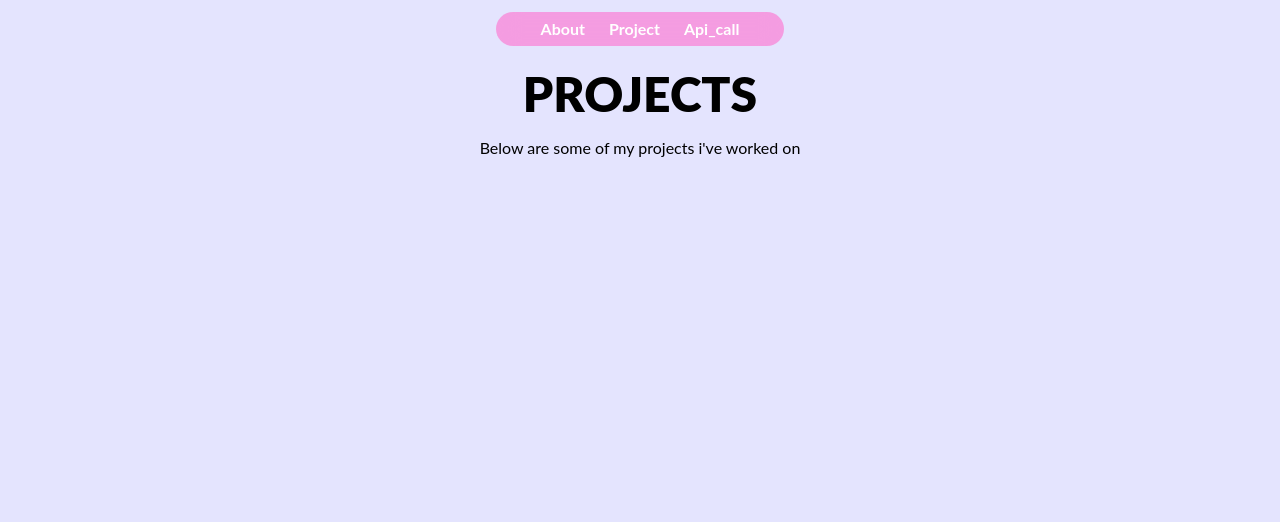
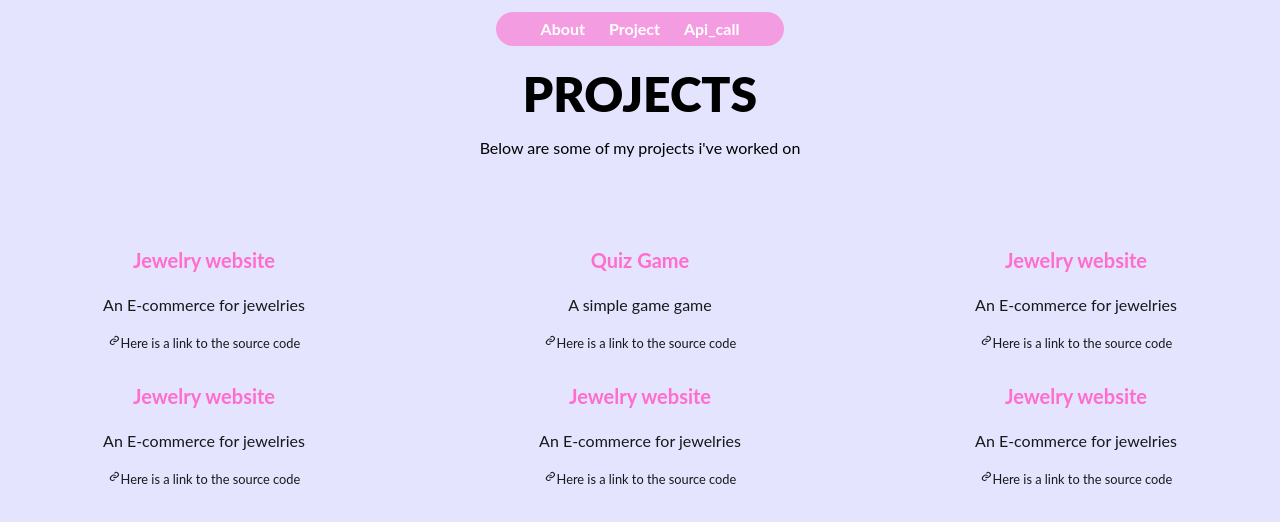
Before and after one commit to jennifer-pecky/New-folder, a React (Vite) app in the folder project/: page /project in a window 1280 px wide. Shown: the top 522 px of the page. Built offline with nearby package versions, Linux system fonts and the light colour scheme.

Commit message:
added project section

```diff
--- a/project/package.json
+++ b/project/package.json
@@ -1,5 +1,5 @@
 {
-  "name": "bayside",
+  "name": "Project",
   "private": true,
   "version": "0.0.0",
   "type": "module",
--- a/project/src/pages/Aboutme.jsx
+++ b/project/src/pages/Aboutme.jsx
@@ -18,7 +18,7 @@ const Aboutme = () => {
             <img
               src={img}
               alt=""
-              className="w-[28%] hidden md:flex rounded-[6rem]"
+              className="w-[28%] hidden md:flex rounded-[3rem]"
             />
           </div>
           <p className="mb-32 w-[100%] text-gray-500 dark:text-gray-400 first-line:uppercase first-line:tracking-widest first-letter:text-7xl first-letter:font-bold first-letter:text-gray-900 dark:first-letter:text-gray-100 first-letter:mr-3 first-letter:float-left">
@@ -42,14 +42,19 @@ const Aboutme = () => {
             Count me in for a challenging day of work, where I transform designs
             into functional websites. I'm capable of delivering this service not
             just to you, but to all clients out there. That said, when I'm not
-            engrossed in work or coding my next project, I relish spending
-            quality time with my husband and two children. Hiking, biking, and
-            soaking up the warm Arizona sun are some of my favorite ways to
-            unwind. By the way, have you taken in some vitamin D today?
+            engrossed in work or coding my next project, I relish spending on
+            netflix or video games, Hiking, biking, and soaking up the warm
+            Arizona sun are some of my favorite ways to unwind. By the way, have
+            you taken in some vitamin D today?
           </p>
         </div>
 
-        <div className="flex text justify-center text-center ">
+        <div className="space-y-6">
+          <p className="text-center text-xl bg-gradient-to-r from-purple-400 via-pink-500 to-red-500 text-transparent bg-clip-text">
+            follow me up on any of the scoial media handles below
+          </p>
+
+          <div className="flex text justify-center text-center space-x-10">
             <a
               href="http://www.linkedin.com/in/jennifer-chioma-maduagwu"
               target="_blank"
@@ -73,9 +78,14 @@ const Aboutme = () => {
               <img src={image4} alt="" className="w-[80px]" />
             </a>
 
-          <a href="https://github.com/jennifer-pecky" target="_blank" id="line">
+            <a
+              href="https://github.com/jennifer-pecky"
+              target="_blank"
+              id="line"
+            >
               <img src={image2} alt="" className="w-[76px]" />
             </a>
+          </div>
         </div>
       </div>
     </div>
--- a/project/src/pages/Project.jsx
+++ b/project/src/pages/Project.jsx
@@ -1,4 +1,5 @@
 import React from 'react';
+import { BiLink } from 'react-icons/bi';
 
 const Project = () => {
   return (
@@ -7,6 +8,104 @@ const Project = () => {
         <h1 className="text-[3rem] font-black">PROJECTS</h1>
         <p>Below are some of my projects i've worked on</p>
       </div>
+
+      <div className=" lg:text-center mt-20">
+        <div className="grid grid-cols-2 sm:grid-cols-3 gap-7  lg:grid-cols-3">
+          <div className="space-y-3">
+            <h1 className="text-[20px] font-bold text-[#FF6DCD]">
+              Jewelry website
+            </h1>
+            <p className="text-zinc-900">An E-commerce for jewelries</p>
+
+            <small className="flex lg:justify-center text-zinc-900">
+              {' '}
+              <BiLink />
+              <a href="https://github.com/jennifer-pecky/jewelries">
+                {' '}
+                Here is a link to the source code
+              </a>{' '}
+            </small>
+          </div>
+
+          <div className="space-y-3">
+            <h1 className="text-[20px] font-bold text-[#FF6DCD]">Quiz Game</h1>
+            <p className="text-zinc-900">A simple game game</p>
+
+            <small className="flex lg:justify-center text-zinc-900">
+              {' '}
+              <BiLink />
+              <a href="https://github.com/jennifer-pecky/Quiz-Game-master">
+                {' '}
+                Here is a link to the source code
+              </a>{' '}
+            </small>
+          </div>
+
+          <div className="space-y-3">
+            <h1 className="text-[20px] font-bold text-[#FF6DCD]">
+              Jewelry website
+            </h1>
+            <p className="text-zinc-900">An E-commerce for jewelries</p>
+
+            <small className="flex lg:justify-center text-zinc-900">
+              {' '}
+              <BiLink />
+              <a href="https://github.com/jennifer-pecky/jewelries">
+                {' '}
+                Here is a link to the source code
+              </a>{' '}
+            </small>
+          </div>
+
+          <div className="space-y-3">
+            <h1 className="text-[20px] font-bold text-[#FF6DCD]">
+              Jewelry website
+            </h1>
+            <p className="text-zinc-900">An E-commerce for jewelries</p>
+
+            <small className="flex lg:justify-center text-zinc-900">
+              {' '}
+              <BiLink />
+              <a href="https://github.com/jennifer-pecky/jewelries">
+                {' '}
+                Here is a link to the source code
+              </a>{' '}
+            </small>
+          </div>
+
+          <div className="space-y-3">
+            <h1 className="text-[20px] font-bold text-[#FF6DCD]">
+              Jewelry website
+            </h1>
+            <p className="text-zinc-900">An E-commerce for jewelries</p>
+
+            <small className="flex lg:justify-center text-zinc-900">
+              {' '}
+              <BiLink />
+              <a href="https://github.com/jennifer-pecky/jewelries">
+                {' '}
+                Here is a link to the source code
+              </a>{' '}
+            </small>
+          </div>
+
+          <div className="space-y-3">
+            <h1 className="text-[20px] font-bold text-[#FF6DCD]">
+              Jewelry website
+            </h1>
+            <p className="text-zinc-900">An E-commerce for jewelries</p>
+
+            <small className="flex lg:justify-center text-zinc-900">
+              {' '}
+              <BiLink />
+              <a href="https://github.com/jennifer-pecky/jewelries">
+                {' '}
+                Here is a link to the source code
+              </a>{' '}
+            </small>
+          </div>
+        </div>
+      </div>
     </div>
   );
 };
```
Also changed, not shown: project/src/assets/images/FB_IMG_1681926556464.jpg, 1 other file (tests, documents, lock files or other folders). Lines whose indentation alone changed are shown as unchanged.
